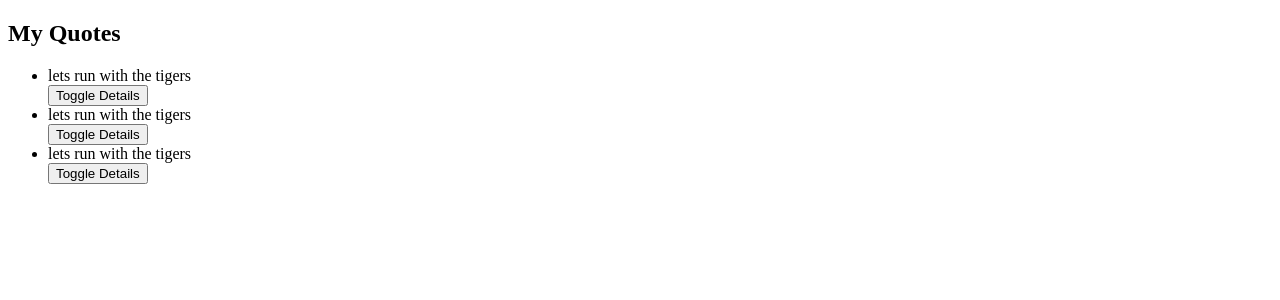
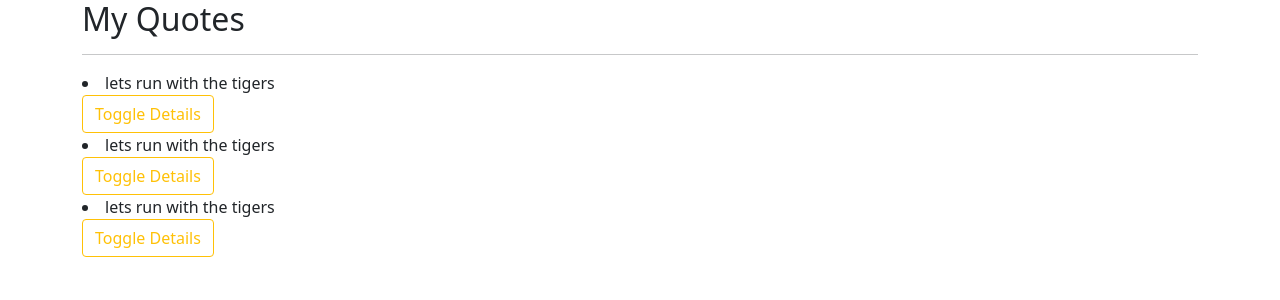
Before and after one commit to kennedybabu/Quote-Generator, an Angular app: page / in a window 1280 px wide. Shown: the top 300 px of the page. Built offline with nearby package versions, Linux system fonts and the light colour scheme.

Commit message:
style the buttons

```diff
--- a/package.json
+++ b/package.json
@@ -18,6 +18,7 @@
     "@angular/platform-browser": "~12.2.0",
     "@angular/platform-browser-dynamic": "~12.2.0",
     "@angular/router": "~12.2.0",
+    "bootstrap": "^5.1.3",
     "rxjs": "~6.6.0",
     "tslib": "^2.3.0",
     "zone.js": "~0.11.4"
--- a/src/app/quote-detail/quote-detail.component.html
+++ b/src/app/quote-detail/quote-detail.component.html
@@ -1,3 +1,3 @@
 <p> {{quote.submittedBy}}</p>
 <p> {{quote.dateCreated | date | dateCount}}</p>
-<button (click)="deleteQuote(true)">Delete Quote</button>
+<button (click)="deleteQuote(true)" class="btn btn-outline-danger">Delete Quote</button>
--- a/src/app/quote/quote.component.html
+++ b/src/app/quote/quote.component.html
@@ -1,10 +1,20 @@
 <div class="container">
     <h2>My Quotes</h2>
-    <ul>
-        <div *ngFor='let quote of quotes;let i = index'>
-            <li>{{ quote.quote }}</li>
-            <button (click)="toggleDetails(i)">Toggle Details</button>
-            <app-quote-detail *ngIf="quote.showDetails" [quote]='quote' (toDelete)="deleteQuote($event, i)"></app-quote-detail>
+    <hr>
+
+    <div class="row">
+        <div class="col-md-6">
+            <div *ngFor='let quote of quotes;let i = index'>
+                <div>
+                    <li>{{ quote.quote }}</li>
+                    <button class="btn btn-outline-warning" (click)="toggleDetails(i)">Toggle Details</button>
+                </div>
+
+                <div *ngIf="quote.showDetails">
+                    <app-quote-detail [quote]='quote' (toDelete)="deleteQuote($event, i)"></app-quote-detail>
+                </div>
+            </div>
         </div>
-    </ul>
+    </div>
+
 </div>
--- a/src/styles.scss
+++ b/src/styles.scss
@@ -1 +1,2 @@
 /* You can add global styles to this file, and also import other style files */
+@import "~bootstrap/dist/css/bootstrap.css"
```
Also changed, not shown: 1 other file (tests, documents, lock files or other folders).
